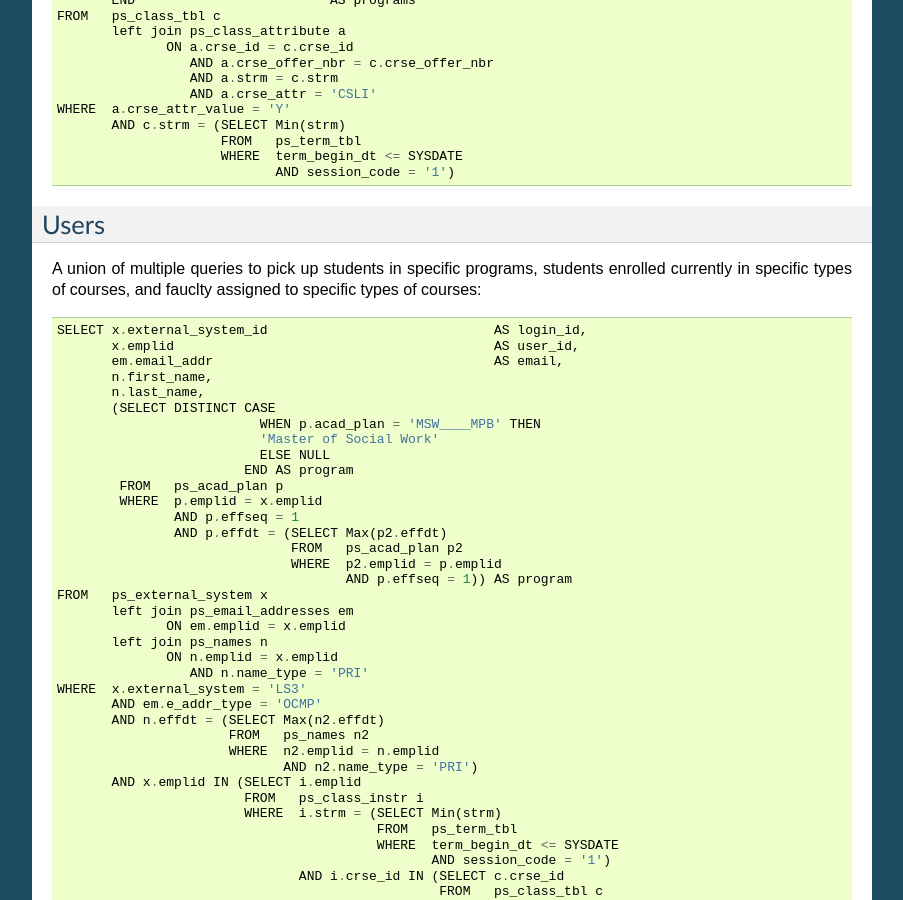
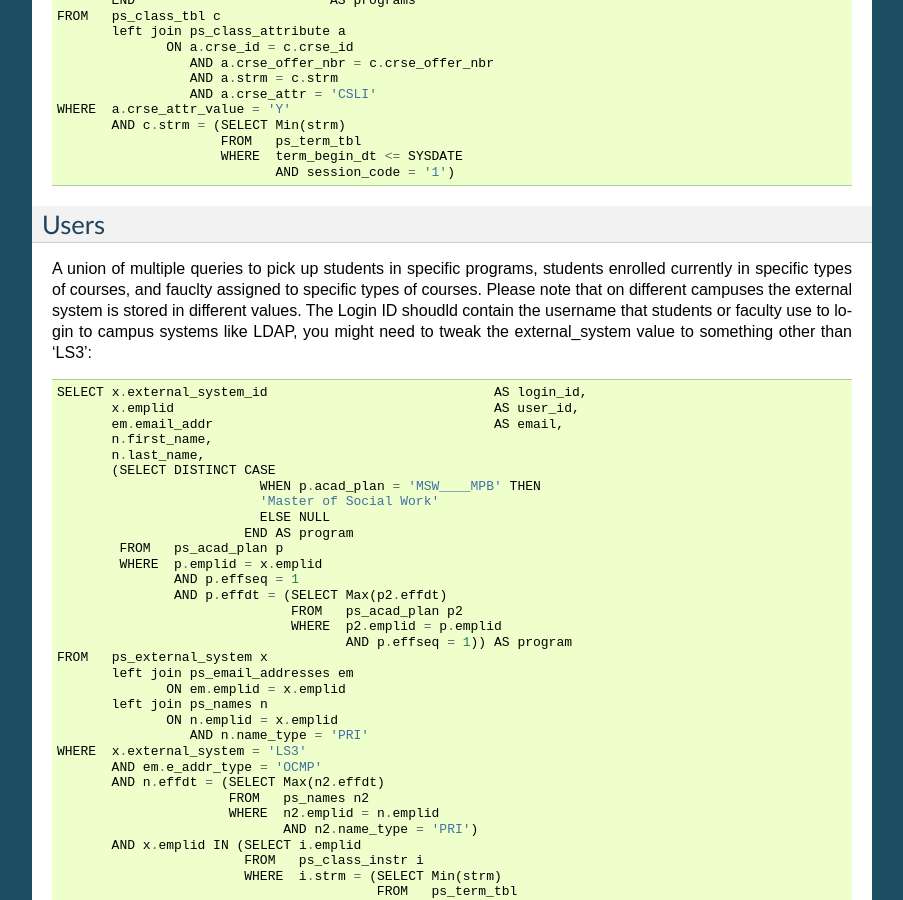
Before and after one commit to calstates4/s4project, a Sphinx documentation site: the page built from docs/integration/queries.rst, in a window 1280 px wide and 900 px high, scrolled down 961 px. Shown: the whole window, without its empty margins (198-1101 px from the left). Built offline with Sphinx 7.4.7, drawn with Linux system fonts in a browser that asks for light colours.

```diff
--- a/docs/integration/queries.rst
+++ b/docs/integration/queries.rst
@@ -59,7 +59,7 @@
 Users
 =====
 
-A union of multiple queries to pick up students in specific programs, students enrolled currently in specific types of courses, and fauclty assigned to specific types of courses::
+A union of multiple queries to pick up students in specific programs, students enrolled currently in specific types of courses, and fauclty assigned to specific types of courses. Please note that on different campuses the external system is stored in different values. The Login ID shoudld contain the username that students or faculty use to login to campus systems like LDAP, you might need to tweak the external_system value to something other than 'LS3'::
 
   SELECT x.external_system_id                             AS login_id,
          x.emplid                                         AS user_id,
```
